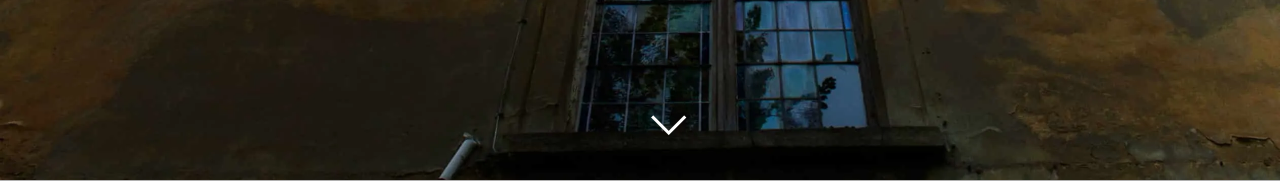
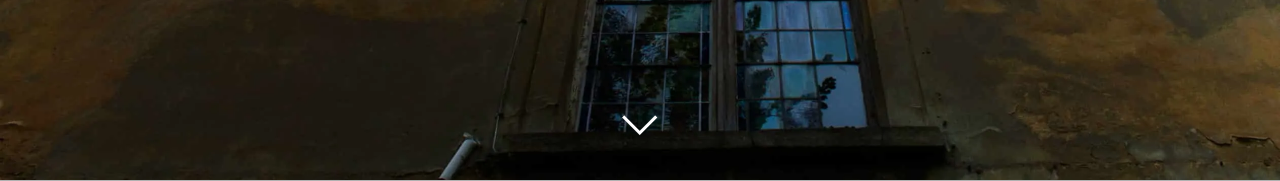
Before and after one commit to 3vincent/einhaus-leipzig, a Nuxt app: page / in a window 1280 px wide. Shown: the part 619-800 px from the top of the page. Built offline with nearby package versions, Linux system fonts and the light colour scheme.

Commit message:
Fix position of shaking arrow for navigation on landing-start

```diff
--- a/components/landing-start.vue
+++ b/components/landing-start.vue
@@ -1,6 +1,6 @@
 <template>
   <div>
-    <div id="start" class="landing-container background">
+    <div id="start" class="landing-container">
       <div class="landing-contentBox">
         <h1>EinHaus Reichpiet<wbr />sch<wbr />straße 13 eG</h1>
         <h3>Ein genossenschaftliches Hausprojekt in Leipzig Reudnitz</h3>
@@ -8,11 +8,13 @@
     </div>
 
     <div class="arrow-container">
+      <div class="inner-arrow-content">
         <NuxtLink :to="{ hash: '#bisher' }" :external="true">
           <div class="scrollTeacher">
             <i class="arrow down" />
           </div>
         </NuxtLink>
+      </div>
     </div>
   </div>
 </template>
@@ -27,15 +29,20 @@
 }
 
 .arrow-container {
+  position: absolute;
+  width: 100vw;
+  bottom: 15vh;
+
+  @media screen and (min-width: $_md) {
+    bottom: 3rem;
+  }
+
+  .inner-arrow-content {
+    position: relative;
     display: flex;
     justify-content: center;
-  justify-self: center;
-  align-items: center;
 
     .scrollTeacher {
-    position: absolute;
-
-    bottom: 3rem;
       padding: 1rem;
     }
 
@@ -65,4 +72,5 @@
       }
     }
   }
+}
 </style>
```
Lines whose indentation alone changed are shown as unchanged.
